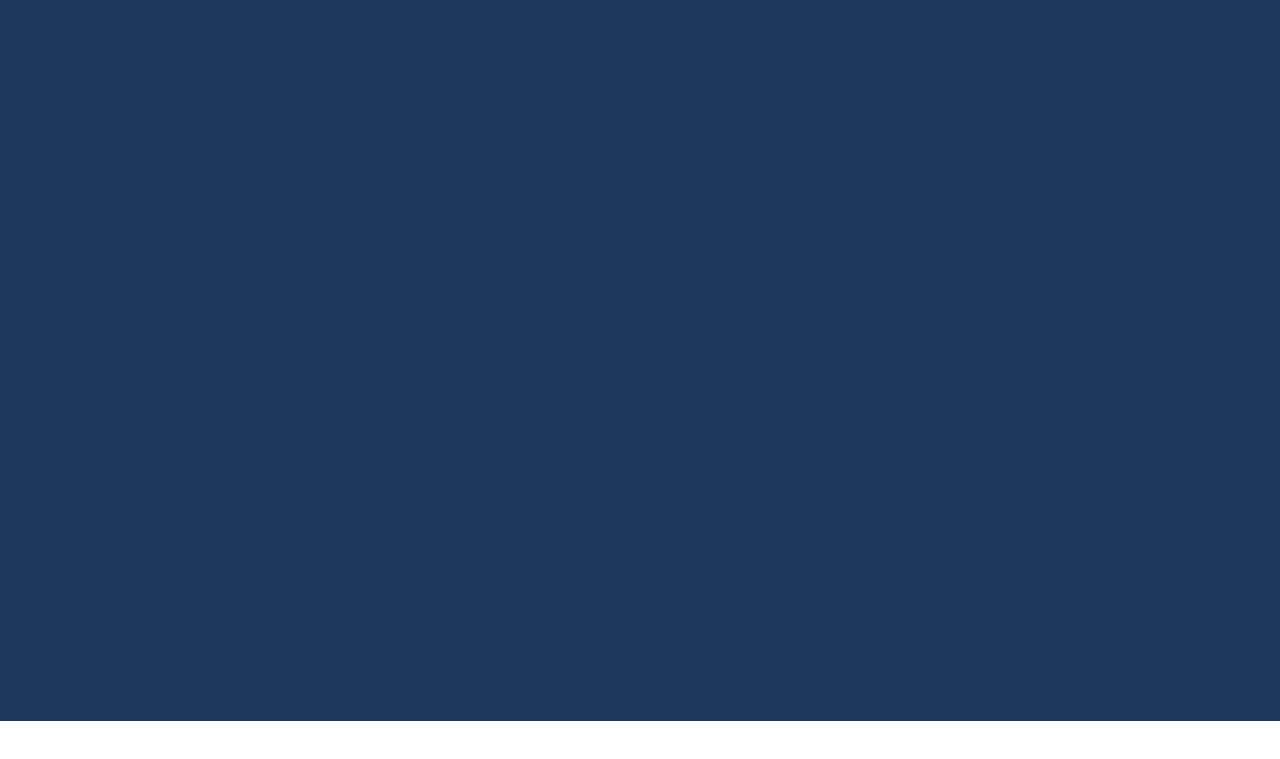
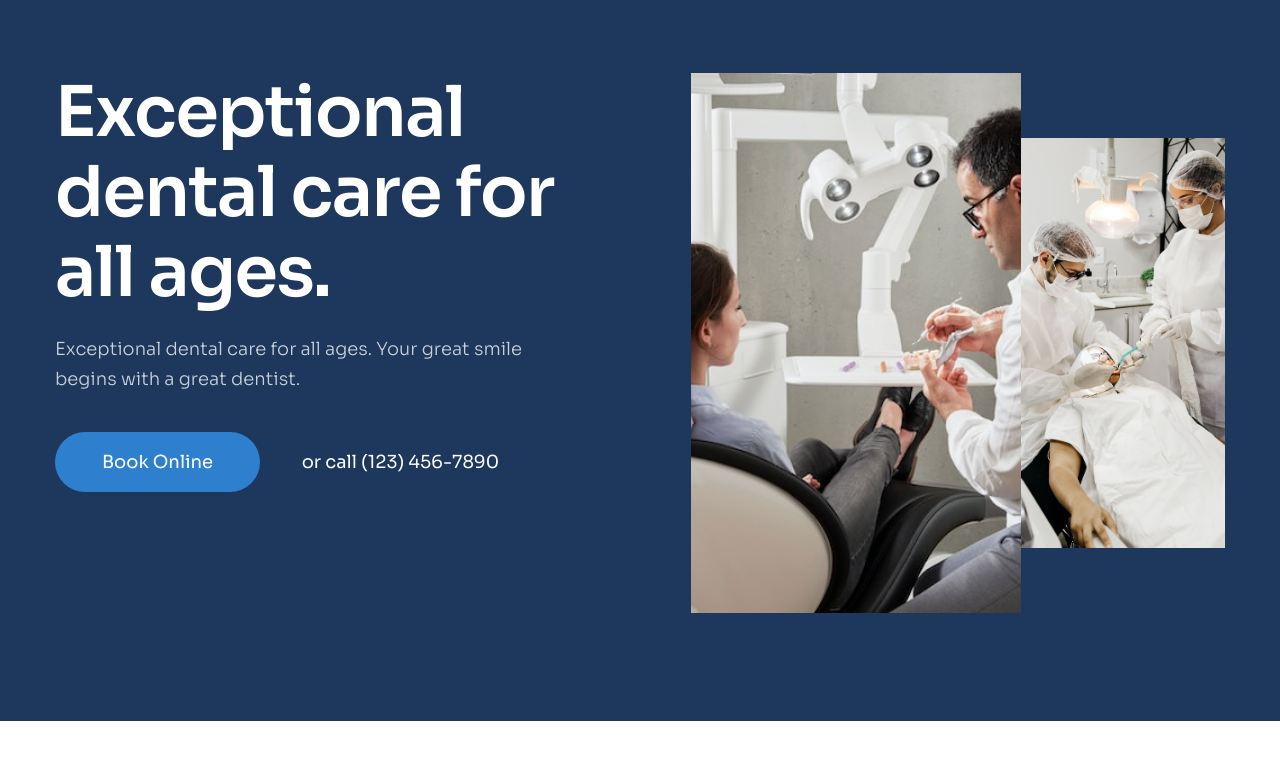
Before and after one commit to kimmttrung/Web-project02, a plain HTML site: page index.html in a window 1280 px wide. Shown: the part 79-838 px from the top of the page. Drawn offline with Linux system fonts and the light colour scheme.

Commit message:
finishes header

```diff
--- a/assets/css/style.css
+++ b/assets/css/style.css
@@ -5,6 +5,7 @@ nav ul li a {
 }
 
 button {
+    cursor: pointer;
     border: none;
     text-decoration: none;
 }
@@ -17,6 +18,7 @@ button {
 
 .btn {
     background-color: #2e80ce;
+    display: inline-block;
     border-radius: 999px;
     color:#fff;
     font-family:Sora;
@@ -25,6 +27,7 @@ button {
     text-align: center;
     font-weight: 400;
     min-width: 205px;
+    text-decoration: none;
 }
 
 /*========================================HEADER======================================*/
@@ -78,3 +81,60 @@ header .header-top {
     margin-right: 7px;
     color: #c9d2da;
 }
+/*===========================================HERO======================================*/
+.header .hero{
+    margin-top: 76px;
+
+}
+.header .hero .container{
+    display: flex;
+    justify-content: space-between;;
+}
+
+.header .hero .hero__content{
+    width: 44%;
+}
+
+.hero__heading--title{
+    color: #fff;
+    font-size: 7rem;
+    font-style: normal;
+    font-weight: 600;
+    line-height: 1.14;
+    letter-spacing: -1.4px;
+}
+.hero__desc{
+    margin-top: 22px;
+    color: #c9d2da;
+    font-family: Sora;
+    font-size: 1.8rem;
+    font-weight: 300;
+    line-height: 1.67;
+    margin-bottom: 38px;
+}
+
+.hero__phone{
+    color: #fff;
+    text-align: center;
+    font-size: 1.8rem;
+    line-height: 1.67;
+    margin-left: 38px;
+}
+.header .hero .hero__images{
+    flex: 1;
+    margin-left: 121px;
+    display: flex;
+}
+.hero__image--large{
+    width: 330px;
+    height: 540px;
+    object-fit: cover;
+    margin-right: -6px;
+    z-index: 1;
+}
+.hero__image--small{
+    width: 210px;
+    height: 410px;
+    object-fit: cover;
+    margin-top: 65px;
+}
--- a/index.html
+++ b/index.html
@@ -1,15 +1,19 @@
 <!DOCTYPE html>
 <html lang="en">
+
 <head>
     <meta charset="UTF-8">
     <meta name="viewport" content="width=device-width, initial-scale=1.0">
     <link rel="preconnect" href="https://fonts.googleapis.com">
     <link rel="preconnect" href="https://fonts.gstatic.com" crossorigin>
-    <link href="https://fonts.googleapis.com/css2?family=Open+Sans:ital,wdth,wght@0,75..100,300;1,75..100,300&family=Sora:wght@100..800&display=swap" rel="stylesheet">
+    <link
+        href="https://fonts.googleapis.com/css2?family=Open+Sans:ital,wdth,wght@0,75..100,300;1,75..100,300&family=Sora:wght@100..800&display=swap"
+        rel="stylesheet">
     <link rel="stylesheet" href="./assets/css/reset.css">
     <link rel="stylesheet" href="./assets/css/style.css">
     <title>Health Life </title>
 </head>
+
 <body style="height: 50000px;">
     <header class="header">
         <div class="container">
@@ -31,6 +35,28 @@
                 </div>
             </div>
         </div>
+        <section class="hero">
+            <div class="container">
+                <!-- hero_left -->
+                <div class="hero__content">
+                    <h1 class="hero__heading--title">Exceptional dental care for all ages.</h1>
+                    <p class="hero__desc">Exceptional dental care for all ages. Your great smile begins with a great
+                        dentist.</p>
+                    <div class="hero__row">
+                        <a href="#" class="btn hero__btn">Book Online</a>
+                        <span class="hero__phone">or call (123) 456-7890</span>
+                    </div>
+                </div>
+                <!-- hero_right -->
+                <figure class="hero__images">
+                    <img src="./assets/image/img/hero-1.jpg" alt="" class="hero__image--large">
+                    <img src="./assets/image/img/hero-2.jpg" alt="" class="hero__image--small">
+                </figure>
+            </div>
+        </section>
     </header>
 </body>
+
+
+
 </html>
```
